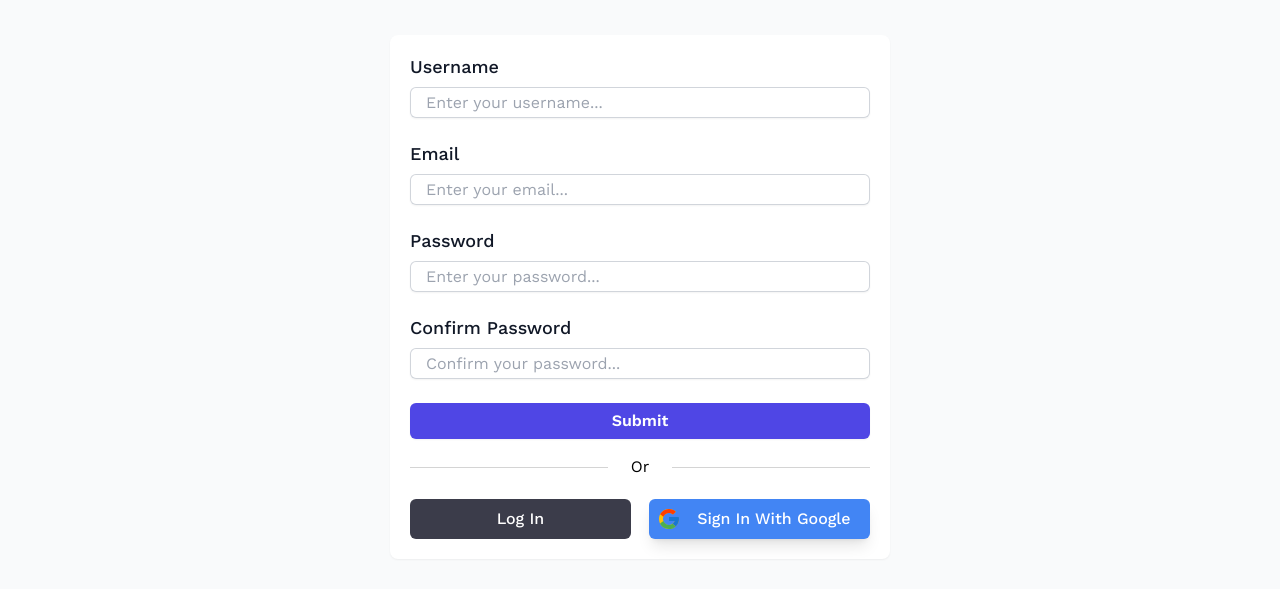
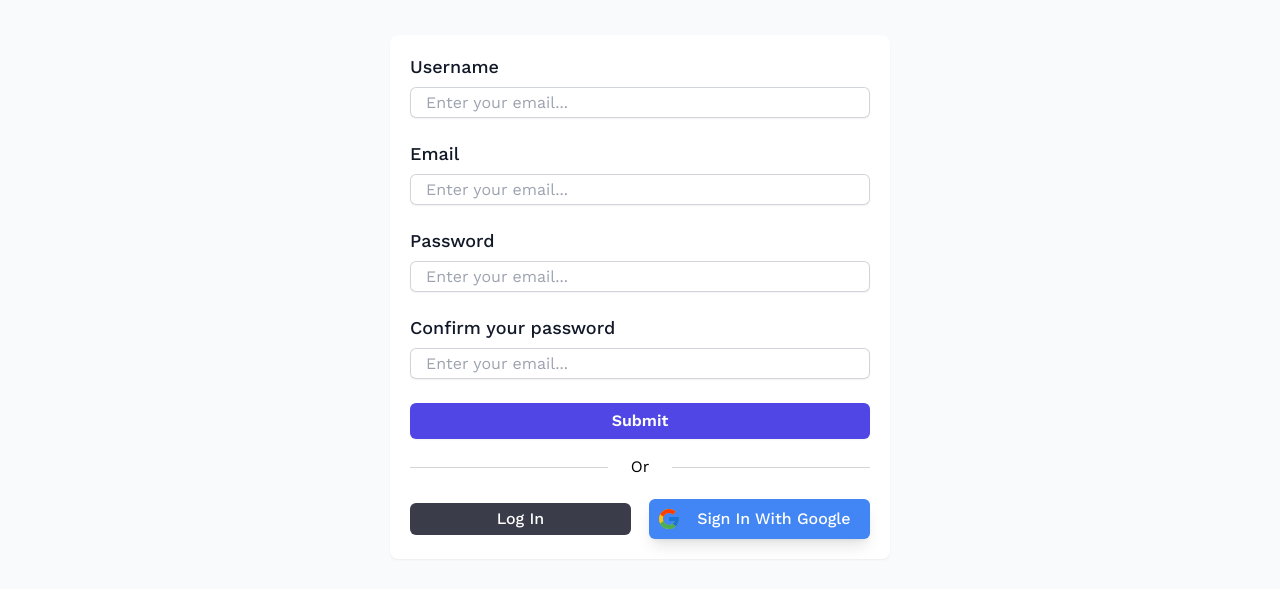
Before and after one commit to Lonerr7/my_nextjs_blog_app, a Next.js app: page /signin in a window 1280 px wide. Shown: the part 153-742 px from the top of the page. Built offline with nearby package versions, Linux system fonts and the light colour scheme; no server answers.

Commit message:
9. Added hot toast messages on login. Refactored form inputs in LoginForm and RegisterForm using FormControl. Fixed bug when signing in with goolge when browser alerts we have an empty input fields

```diff
--- a/app/components/auth/LogInForm.tsx
+++ b/app/components/auth/LogInForm.tsx
@@ -33,6 +33,8 @@ const LogInForm: FC = () => {
       return;
     }
 
+    const toastId = toast.loading('Loading');
+
     const response = await signIn('credentials', {
       email,
       password,
@@ -40,6 +42,7 @@ const LogInForm: FC = () => {
       redirect: false,
     });
 
+    toast.dismiss(toastId);
     setSignInResponse(response);
   };
 
--- a/app/components/auth/SingInForm.tsx
+++ b/app/components/auth/SingInForm.tsx
@@ -5,20 +5,14 @@ import { SignInResponse, signIn } from 'next-auth/react';
 import { FC, useState, FormEvent, useEffect } from 'react';
 import GoogleButton from './GoogleButton';
 import Link from 'next/link';
-import { handleFormChange } from '@/utils/handleFormChange';
 import { toast } from 'react-hot-toast';
 import { useRouter } from 'next/navigation';
-
-interface FormState {
-  username: string;
-  email: string;
-  password: string;
-  passwordConfirm: string;
-}
+import { AuthFormState } from '@/types/authTypes';
+import FormControl from '../ui/FormControl';
 
 const SingInForm: FC = () => {
   const [{ email, password, passwordConfirm, username }, setFormState] =
-    useState<FormState>({
+    useState<AuthFormState>({
       username: '',
       email: '',
       password: '',
@@ -80,106 +74,32 @@ const SingInForm: FC = () => {
   }, [canRedirect]);
 
   return (
-    <form
-      className="bg-white rounded-lg shadow-sm dark:bg-bg-light-dark max-w-[500px] mx-[auto] p-5"
-      onSubmit={submitForm}
-    >
-      <div className="mb-6">
-        <label
-          className="block text-lg mb-2 font-medium leading-6 text-gray-900 dark:text-gray-300"
-          htmlFor="username"
-        >
-          Username
-        </label>
-        <input
-          className="block w-full rounded-md border-0 py-1.5 px-4 text-gray-900 shadow-sm ring-1 ring-inset ring-gray-300 placeholder:text-gray-400 focus:ring-2 focus:ring-inset focus:ring-indigo-600 lg:text-lg sm:text-sm sm:leading-6 dark:text-white dark:bg-light-black"
-          type="text"
-          name="username"
-          id="username"
+    <div className="bg-white rounded-lg shadow-sm dark:bg-bg-light-dark max-w-[500px] mx-[auto] p-5">
+      <form onSubmit={submitForm}>
+        <FormControl
           value={username}
-          onChange={(e) => {
-            handleFormChange<FormState>(
-              e.currentTarget.value,
-              'username',
-              setFormState
-            );
-          }}
-          required
-          placeholder="Enter your username..."
+          stateFieldToChange="username"
+          labelValue="Username"
+          setFromState={setFormState}
         />
-      </div>
-      <div className="mb-6">
-        <label
-          className="block text-lg mb-2 font-medium leading-6 text-gray-900 dark:text-gray-300"
-          htmlFor="email"
-        >
-          Email
-        </label>
-        <input
-          className="block w-full rounded-md border-0 py-1.5 px-4 text-gray-900 shadow-sm ring-1 ring-inset ring-gray-300 placeholder:text-gray-400 focus:ring-2 focus:ring-inset focus:ring-indigo-600 lg:text-lg sm:text-sm sm:leading-6 dark:text-white dark:bg-light-black"
-          type="email"
-          name="email"
-          id="email"
+        <FormControl
           value={email}
-          onChange={(e) => {
-            handleFormChange<FormState>(
-              e.currentTarget.value,
-              'email',
-              setFormState
-            );
-          }}
-          required
-          placeholder="Enter your email..."
+          stateFieldToChange="email"
+          labelValue="Email"
+          setFromState={setFormState}
         />
-      </div>
-      <div className="mb-6">
-        <label
-          className="block text-lg mb-2 font-medium leading-6 text-gray-900 dark:text-gray-300"
-          htmlFor="password"
-        >
-          Password
-        </label>
-        <input
-          className="block w-full rounded-md border-0 py-1.5 px-4 text-gray-900 shadow-sm ring-1 ring-inset ring-gray-300 placeholder:text-gray-400 focus:ring-2 focus:ring-inset focus:ring-indigo-600 lg:text-lg sm:text-sm sm:leading-6 dark:text-white dark:bg-light-black"
-          type="password"
-          name="password"
-          id="password"
-          value={password}
-          onChange={(e) => {
-            handleFormChange<FormState>(
-              e.currentTarget.value,
-              'password',
-              setFormState
-            );
-          }}
-          required
-          placeholder="Enter your password..."
+        <FormControl
+          value={email}
+          stateFieldToChange="password"
+          labelValue="Password"
+          setFromState={setFormState}
         />
-      </div>
-      <div className="mb-6">
-        <label
-          className="block text-lg mb-2 font-medium leading-6 text-gray-900 dark:text-gray-300"
-          htmlFor="passwordConfirm"
-        >
-          Confirm Password
-        </label>
-        <input
-          className="block w-full rounded-md border-0 py-1.5 px-4 text-gray-900 shadow-sm ring-1 ring-inset ring-gray-300 placeholder:text-gray-400 focus:ring-2 focus:ring-inset focus:ring-indigo-600 lg:text-lg sm:text-sm sm:leading-6 dark:text-white dark:bg-light-black"
-          type="password"
-          name="passwordConfirm"
-          id="passwordConfirm"
+        <FormControl
           value={passwordConfirm}
-          onChange={(e) => {
-            handleFormChange<FormState>(
-              e.currentTarget.value,
-              'passwordConfirm',
-              setFormState
-            );
-          }}
-          required
-          placeholder="Confirm your password..."
+          stateFieldToChange="passwordConfirm"
+          labelValue="Confirm your password"
+          setFromState={setFormState}
         />
-      </div>
         <button
           className="flex w-full justify-center rounded-md bg-indigo-600 mb-5 px-3 py-1.5 text-md font-semibold leading-6 text-white shadow-sm transition delay-30 hover:bg-indigo-500 focus-visible:outline focus-visible:outline-2 focus-visible:outline-offset-2 focus-visible:outline-indigo-600"
           type="submit"
@@ -192,17 +112,18 @@ const SingInForm: FC = () => {
           <p className="relative bg-center mx-auto max-w-[100px]">Or</p>
           <span className="block w-[43%] bg-neutral-300 h-[1px] dark:bg-neutral-500"></span>
         </div>
+      </form>
 
       <div className="flex items-center xsm:flex-col justify-between ">
         <Link
-          className="block w-[48%] rounded-md p-3 text-center font-medium bg-light-black text-white transition delay-30 hover:opacity-80 xsm:w-full xsm:mb-4"
+          className="block w-[48%] rounded-md p-2 text-center font-medium bg-light-black text-white transition delay-30 hover:opacity-80 xsm:w-full xsm:mb-4"
           href="/login"
         >
           Log In
         </Link>
         <GoogleButton />
       </div>
-    </form>
+    </div>
   );
 };
 
--- /dev/null
+++ b/app/components/ui/FormControl.tsx
@@ -0,0 +1,46 @@
+import { AuthFormState } from '@/types/authTypes';
+import { handleFormChange } from '@/utils/handleFormChange';
+import { Dispatch, FC, SetStateAction } from 'react';
+
+interface Props {
+  value: string;
+  stateFieldToChange: keyof AuthFormState;
+  labelValue: string;
+  setFromState: Dispatch<SetStateAction<AuthFormState>>;
+}
+
+const FormControl: FC<Props> = ({
+  value,
+  stateFieldToChange,
+  labelValue,
+  setFromState,
+}) => {
+  return (
+    <div className="mb-6">
+      <label
+        className="block text-lg mb-2 font-medium leading-6 text-gray-900 dark:text-gray-300"
+        htmlFor="email"
+      >
+        {labelValue}
+      </label>
+      <input
+        className="block w-full rounded-md border-0 py-1.5 px-4 text-gray-900 shadow-sm ring-1 ring-inset ring-gray-300 placeholder:text-gray-400 focus:ring-2 focus:ring-inset focus:ring-indigo-600 lg:text-lg sm:text-sm sm:leading-6 dark:text-white dark:bg-light-black"
+        type="email"
+        name="email"
+        id="email"
+        value={value}
+        onChange={(e) => {
+          handleFormChange<AuthFormState>(
+            e.currentTarget.value,
+            stateFieldToChange,
+            setFromState
+          );
+        }}
+        required
+        placeholder="Enter your email..."
+      />
+    </div>
+  );
+};
+
+export default FormControl;
--- /dev/null
+++ b/types/authTypes.ts
@@ -0,0 +1,6 @@
+export interface AuthFormState {
+  username: string;
+  email: string;
+  password: string;
+  passwordConfirm: string;
+}
```
Lines whose indentation alone changed are shown as unchanged.
